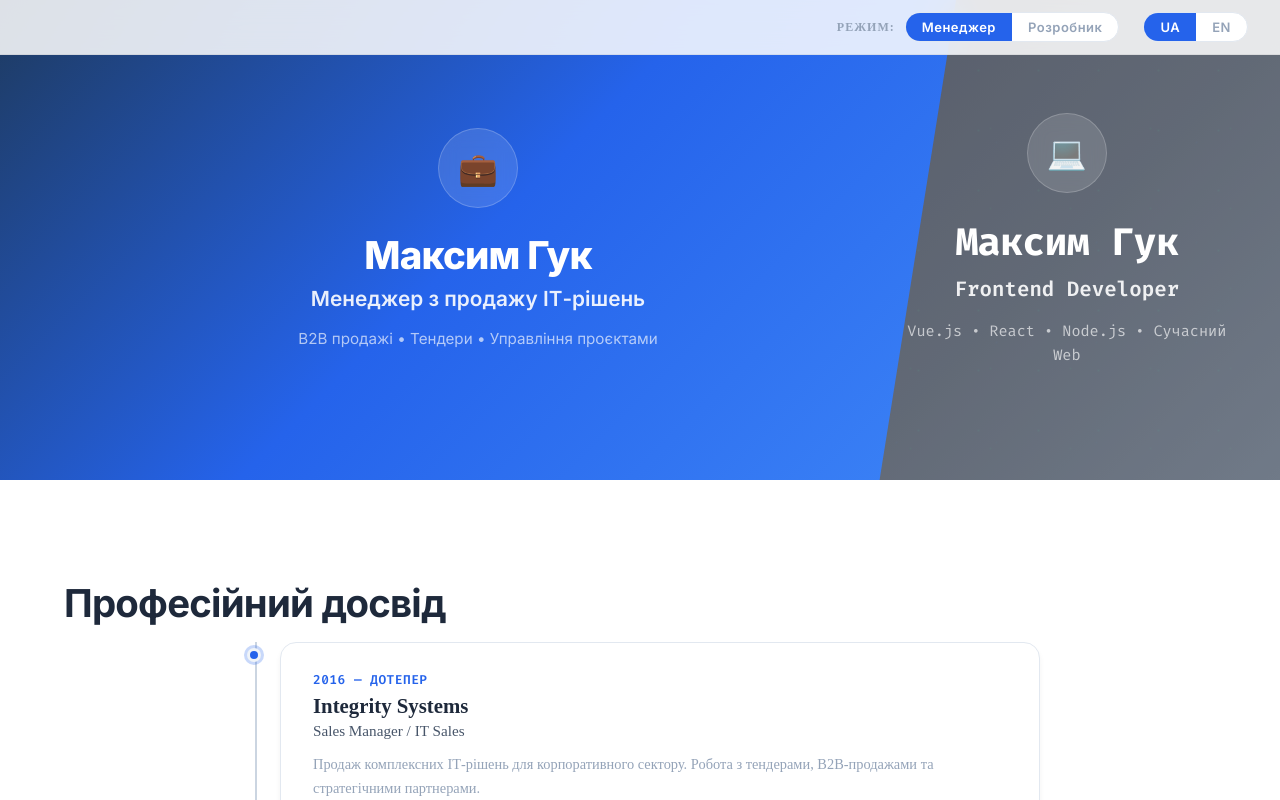
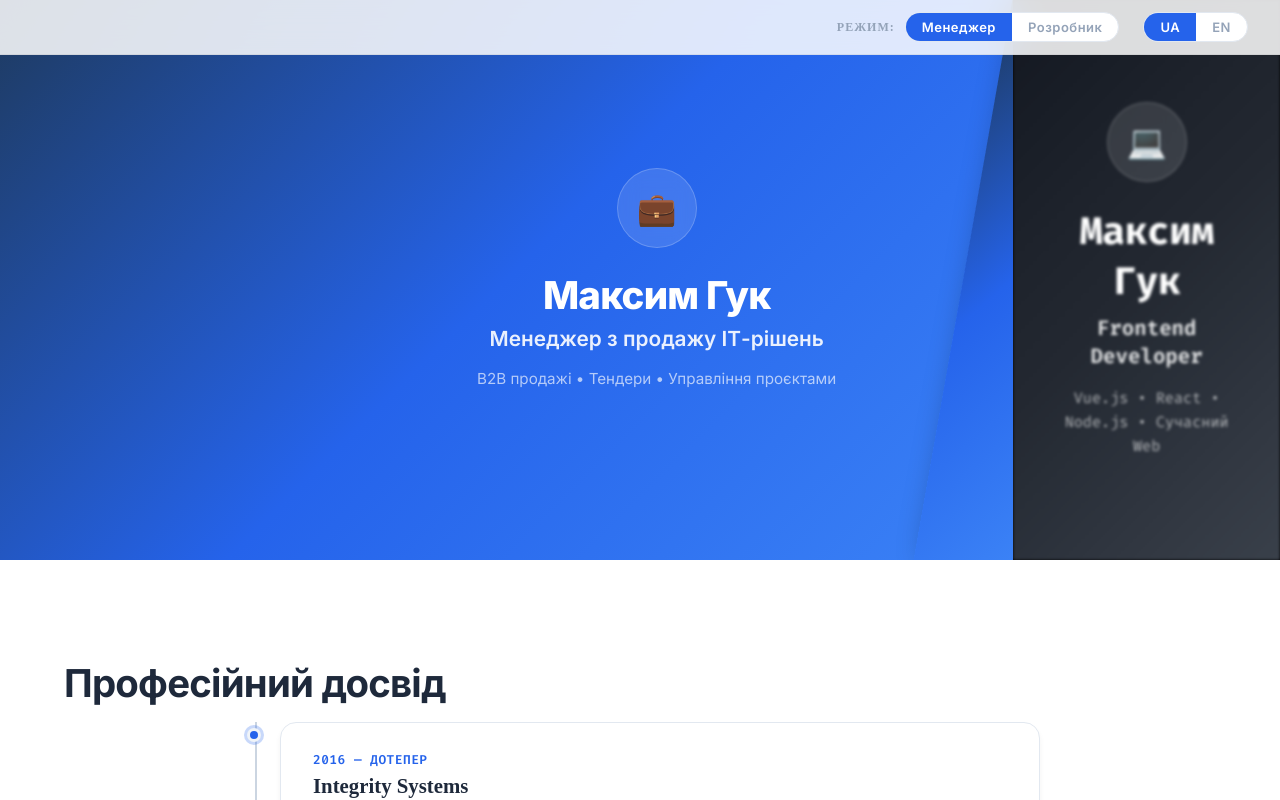
Before and after one commit to GukMaksim/Portfolio, a Vue app: page / in a window 1280 px wide. Shown: the top 800 px of the page. Built offline with nearby package versions, Linux system fonts and the light colour scheme.

Commit message:
feat: Integrate Gemini CLI for automated GitHub workflows and add new frontend components and styles.

```diff
--- a/src/components/HeroSection.vue
+++ b/src/components/HeroSection.vue
@@ -1,21 +1,49 @@
 <template>
   <section class="hero" id="hero">
-    <div class="hero-half hero-left" :class="{ active: !isDevMode }">
+    <!-- Sales Side -->
+    <div
+      class="hero-half hero-left"
+      :class="{ active: !isDevMode, clickable: isDevMode }"
+      @click="isDevMode && $emit('toggle')"
+    >
+      <div class="hero-photo-wrapper" v-if="!isDevMode">
+        <div class="hero-photo-placeholder">
+          <svg viewBox="0 0 24 24" fill="none" stroke="currentColor" stroke-width="1" class="placeholder-svg">
+            <path d="M20 21v-2a4 4 0 0 0-4-4H8a4 4 0 0 0-4 4v2"></path>
+            <circle cx="12" cy="7" r="4"></circle>
+          </svg>
+        </div>
+      </div>
       <div class="hero-content">
         <div class="hero-icon">💼</div>
         <h1 class="hero-name">{{ t('hero.name') }}</h1>
         <p class="hero-title">{{ t('hero.salesTitle') }}</p>
         <p class="hero-tagline">{{ t('hero.salesTagline') }}</p>
       </div>
+      <!-- <span class="switch-hint" v-if="isDevMode">{{ t('hero.toggleToSales') }}</span> -->
     </div>
 
-    <div class="hero-half hero-right" :class="{ active: isDevMode }">
+    <!-- Dev Side -->
+    <div
+      class="hero-half hero-right"
+      :class="{ active: isDevMode, clickable: !isDevMode }"
+      @click="!isDevMode && $emit('toggle')"
+    >
+      <div class="hero-photo-wrapper" v-if="isDevMode">
+        <div class="hero-photo-placeholder">
+          <svg viewBox="0 0 24 24" fill="none" stroke="currentColor" stroke-width="1" class="placeholder-svg">
+            <path d="M20 21v-2a4 4 0 0 0-4-4H8a4 4 0 0 0-4 4v2"></path>
+            <circle cx="12" cy="7" r="4"></circle>
+          </svg>
+        </div>
+      </div>
       <div class="hero-content">
         <div class="hero-icon">💻</div>
         <h1 class="hero-name">{{ t('hero.name') }}</h1>
         <p class="hero-title">{{ t('hero.devTitle') }}</p>
         <p class="hero-tagline">{{ t('hero.devTagline') }}</p>
       </div>
+      <!-- <span class="switch-hint" v-if="!isDevMode">{{ t('hero.toggleToDev') }}</span> -->
     </div>
   </section>
 </template>
--- a/src/styles/main.css
+++ b/src/styles/main.css
@@ -200,60 +200,121 @@ img {
    ============================================ */
 .hero {
   position: relative;
-  height: 60vh;
-  /* min-height: 600px; */
+  height: 70vh;
   display: flex;
+  overflow: hidden;
+  background: #000;
+}
+
+.hero-half {
+  position: relative;
+  flex: 1;
+  display: flex;
+  align-items: center;
+  justify-content: center;
+  padding: 60px 40px;
+  transition: all 0.8s cubic-bezier(0.23, 1, 0.32, 1);
   overflow: hidden;
 }
 
-.hero-half {
-  flex: 1;
-  display: flex;
-  flex-direction: column;
-  align-items: center;
-  justify-content: center;
-  padding: 60px 40px;
-  position: relative;
-  transition: flex var(--transition);
-}
+/* Base side backgrounds */
 .hero-left {
   background: var(--hero-left-bg);
-  clip-path: polygon(0 0, 100% 0, 92% 100%, 0 100%);
   z-index: 1;
-  font-family: 'Inter', sans-serif;
+  font-family: var(--font-primary);
 }
 
 .hero-right {
   background: var(--hero-right-bg);
-  clip-path: polygon(8% 0, 100% 0, 100% 100%, 0 100%);
-  margin-left: -8%;
   z-index: 0;
   font-family: var(--font-mono);
 }
 
-/* Subtle animated particles / grid on dev side */
-.hero-right::before {
+/* Modern Split Divider with constant angle */
+.hero-left::after {
   content: '';
   position: absolute;
-  inset: 0;
-  background-image:
-    radial-gradient(circle at 20% 30%, rgba(0, 255, 136, 0.06) 1px, transparent 1px),
-    radial-gradient(circle at 80% 70%, rgba(0, 255, 136, 0.04) 1px, transparent 1px),
-    radial-gradient(circle at 50% 50%, rgba(59, 130, 246, 0.03) 1px, transparent 1px);
-  background-size: 60px 60px, 80px 80px, 100px 100px;
-  animation: gridFloat 20s linear infinite;
+  top: 0;
+  right: -50px;
+  width: 100px;
+  height: 100%;
+  background: inherit;
+  transform: skewX(-10deg);
+  z-index: 1;
+  box-shadow: 10px 0 30px rgba(0, 0, 0, 0.3);
 }
 
-@keyframes gridFloat {
-  0% { transform: translate(0, 0); }
-  50% { transform: translate(-15px, -15px); }
-  100% { transform: translate(0, 0); }
+/* Active & Clickable States */
+.hero-half.active {
+  flex: 2.5;
+  opacity: 1;
 }
 
-.hero-content {
+.hero-half:not(.active) {
+  flex: 0.5;
+  /* opacity: 0.4; */
+  filter: grayscale(0.5) blur(1.4px);
+}
+
+.hero-half.clickable {
+  cursor: pointer;
+}
+
+.hero-half.clickable:hover {
+  opacity: 0.7;
+  filter: grayscale(0) blur(0);
+}
+
+.hero-half.clickable:hover .hero-icon {
+  transform: scale(1.2) rotate(10deg);
+}
+
+/* Content Layout with Photos */
+.hero-half .hero-content {
+  position: relative;
+  z-index: 5;
   text-align: center;
+  transition: transform 0.8s cubic-bezier(0.23, 1, 0.32, 1);
+}
+
+/* Photo Placeholders */
+.hero-photo-wrapper {
+  position: absolute;
+  top: 50%;
+  transform: translateY(-50%);
+  width: 320px;
+  height: 420px;
   z-index: 2;
-  max-width: 400px;
+  animation: photoFadeIn 1.2s ease-out forwards;
+}
+
+.hero-left .hero-photo-wrapper {
+  left: 10%;
+}
+
+.hero-right .hero-photo-wrapper {
+  right: 10%;
+}
+
+@keyframes photoFadeIn {
+  from { opacity: 0; transform: translateY(-40%); }
+  to { opacity: 1; transform: translateY(-50%); }
+}
+
+.hero-photo-placeholder {
+  width: 100%;
+  height: 100%;
+  background: rgba(255, 255, 255, 0.1);
+  border: 2px dashed rgba(255, 255, 255, 0.3);
+  border-radius: var(--radius);
+  display: flex;
+  align-items: center;
+  justify-content: center;
+  color: rgba(255, 255, 255, 0.4);
+  font-weight: 700;
+  font-size: 14px;
+  letter-spacing: 2px;
+  backdrop-filter: blur(10px);
 }
 
 .hero-icon {
@@ -268,6 +329,7 @@ img {
   background: rgba(255, 255, 255, 0.12);
   backdrop-filter: blur(10px);
   border: 1.5px solid rgba(255, 255, 255, 0.2);
+  transition: all 0.5s ease;
 }
 
 .hero-name {
@@ -276,7 +338,6 @@ img {
   color: #ffffff;
   margin-bottom: 8px;
   letter-spacing: -0.02em;
-  /* font-family: 'Inter', sans-serif; */
 }
 
 .hero-title {
@@ -292,15 +353,44 @@ img {
   line-height: 1.6;
 }
 
-/* Active half highlight */
-.hero-half.active {
-  flex: 2.15;
+.hero-half.active .hero-content {
+  padding-left: 300px; /* Offset for photo on left active */
 }
 
-.hero-half:not(.active) {
-  flex: 0.85;
-  opacity: 0.7;
+.hero-right.active .hero-content {
+  padding-left: 0;
+  padding-right: 300px; /* Offset for photo on right active */
 }
+
+/* Responsive adjustment for mobile */
+@media (max-width: 1024px) {
+  .hero-half.active .hero-content,
+  .hero-right.active .hero-content {
+    padding: 0;
+  }
+  .hero-photo-wrapper {
+    display: none;
+  }
+}
+
+@media (max-width: 768px) {
+  .hero {
+    flex-direction: column;
+    height: auto;
+  }
+
+  .hero-half {
+    min-height: 400px;
+    flex: 1 !important;
+    opacity: 1 !important;
+    filter: none !important;
+  }
+
+  .hero-left::after {
+    display: none;
+  }
+}
+
 /* ============================================
    SECTIONS
    ============================================ */
```
Also changed, not shown: 1 other file (tests, documents, lock files or other folders).
